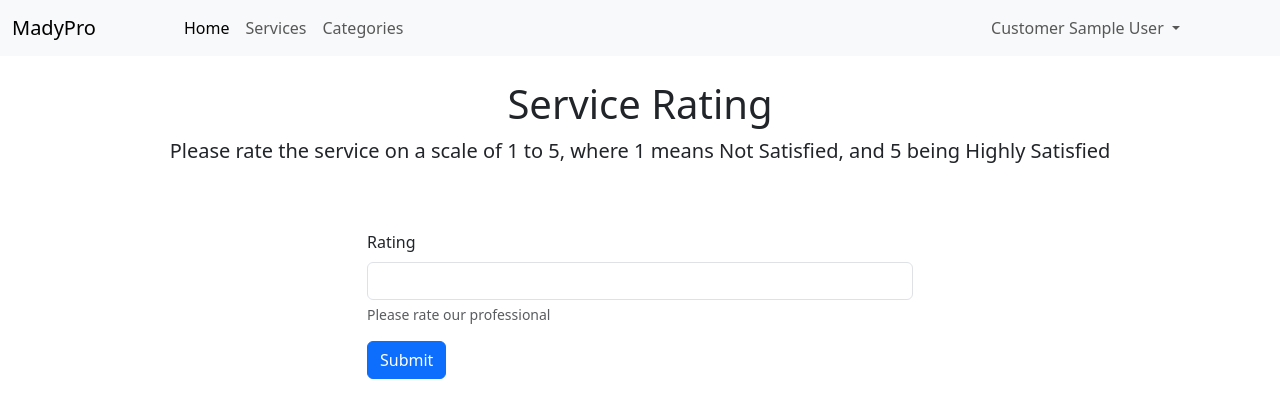
After one commit to devgupta1907/madypro, a Flask app: page /customer-dashbaord/rate/1 in a window 1280 px wide. The commit adds this page. Shown: the top 418 px of the page. Run offline with Flask 3, Linux system fonts and the light colour scheme; the visitor is signed in with stand-in values (Sample User, id 1); data comes from the database, SQL or seed files in the repository.

Commit message:
code progressed

```diff
--- a/app/models.py
+++ b/app/models.py
@@ -1,3 +1,4 @@
+from sqlalchemy import CheckConstraint
 from werkzeug.security import generate_password_hash, check_password_hash
 from flask_login import UserMixin
 from app import db
@@ -28,6 +29,8 @@ class ServiceRequest(db.Model):
     customer_id = db.Column(db.Integer, db.ForeignKey('customer.id'), nullable=False)
     professional_id = db.Column(db.Integer, db.ForeignKey('professional.id'), nullable=False)
     status = db.Column(db.String, default="Requested")
+    rating = db.Column(db.Integer, CheckConstraint(sqltext='rating >= 1 AND rating <= 5'), nullable=True)
+
 
     def __repr__(self):
         return f"<ServiceRequest {self.id}>"
@@ -71,6 +74,19 @@ class Professional(UserMixin, db.Model):
     def __repr__(self):
         return f'<Professional {self.name}>'
 
+    @property
+    def rating(self):
+        total_services = 0
+        total_ratings = 0
+        for request in self.service_requests:
+            if request.rating is not None:
+                total_ratings += request.rating
+            total_services += 1
+
+        if total_services > 0: return total_ratings / total_services
+        return None
+
+
     def set_password(self, password):
         if password:
             self.password = generate_password_hash(password)
--- a/app/routes.py
+++ b/app/routes.py
@@ -92,7 +92,7 @@ def add_category():
             return redirect(url_for('admin_services'))
         except Exception as e:
             db.session.rollback()
-            flash(f'Error adding category: {str(e)}', 'danger')
+            flash(f'Error Adding Category. Category Might Already Exists.', 'danger')
             return redirect(url_for('admin_services'))
     return render_template("add_category.html")
 
@@ -115,11 +115,11 @@ def add_service():
         try:
             db.session.add(new_service)
             db.session.commit()
-            flash("Service added successfully!", "success")
+            flash("Service Added Successfully!", "success")
             return redirect(url_for('admin_services'))
         except Exception as e:
             db.session.rollback()
-            flash(f'Error adding service: {str(e)}', 'danger')
+            flash(f'Error Adding Service. Service Might Already Exists.', 'danger')
             return redirect(url_for('admin_services'))
 
     return render_template("add_service.html", categories=all_categories)
@@ -130,7 +130,7 @@ def add_service():
 
 @app.route("/")
 def home():
-    return render_template("base.html")
+    return render_template("home.html")
 
 
 #  ---------------------------- Service Routes --------------------------------------
@@ -148,7 +148,7 @@ def get_professionals_of_service(service_id):
         desired_professionals = Professional.query.filter_by(service_id=service.id, status="Active").all()
         if desired_professionals:
             return render_template("get_professionals_of_service.html", desired_professionals=desired_professionals, service=service)
-        flash('Currently, no professionals are available for this service', 'info')
+        flash('Currently, No Professionals Are Available For This Service', 'info')
         return redirect(url_for('services'))
     return redirect(url_for('home'))
 
@@ -163,10 +163,10 @@ def create_service_request(service_id, professional_id):
             service_request = ServiceRequest(service_id=service_id, customer_id=int(current_user.get_id()[2:]), professional_id=professional_id)
             db.session.add(service_request)
             db.session.commit()
-            flash(f'Your request has been created with Professional {professional.name}.\n Let the professional accept your service request 😀', 'success')
+            flash(f'Your Request Has Been Created With Professional {professional.name}.\n Let The Professional Accept Your Service Request 😀', 'success')
             return redirect(url_for('services'))
         return redirect(url_for('home'))
-    flash('Please login as a customer to book a service', 'danger')
+    flash('Please Login As A Customer To Book A Service', 'danger')
     return redirect(url_for('home'))
 
 
@@ -185,7 +185,7 @@ def get_services_of_category(category_id):
         available_services = category.services
         if available_services:
             return render_template('services.html', services=available_services, category=category.name)
-        flash("Currently, no service is available under this category", 'info')
+        flash("Currently, No Service Is Available Under This Category", 'info')
         return redirect(url_for('categories'))
     return redirect(url_for('home'))
 
@@ -236,6 +236,31 @@ def customer_dashboard():
     return render_template('customer_dashboard.html', customer=customer, service_requests=customer.service_requests)
 
 
+@app.route('/customer-dashbaord/rate/<int:request_id>')
+@customer_login_required
+def rate_service(request_id):
+    return render_template('rating.html', request_id=request_id)
+
+@app.route('/customer-dashboard/close/<int:request_id>', methods=["GET", "POST"])
+@customer_login_required
+def close_request(request_id):
+    if request.method == "POST":
+        rating = request.form.get('rating')
+
+        existing_service_request = ServiceRequest.query.filter_by(id=request_id).first()
+        if not existing_service_request:
+            flash('Service Request Does Not Exist', 'danger')
+            return redirect(url_for('customer_dashboard'))
+
+        existing_service_request.rating = int(rating)
+        existing_service_request.status = "Closed"
+        db.session.commit()
+        return redirect(url_for('customer_dashboard'))
+
+
+
+
+
 #  ------------------------ Registration Routes ----------------------------------
 
 @app.route('/professional-register', methods=['GET', 'POST'])
@@ -274,7 +299,7 @@ def customer_register():
 
         existing_customer = Customer.query.filter_by(email=email).first()
         if existing_customer:
-            flash('Email already registered. Please use different email address.', 'danger')
+            flash('Email Already Registered. Please Use Different Email Address.', 'danger')
             return redirect(url_for('customer_register'))
 
         new_customer = Customer(name=name, email=email)
@@ -283,7 +308,7 @@ def customer_register():
         db.session.add(new_customer)
         db.session.commit()
 
-        flash("Your account has been created. Book your first service now!", "success")
+        flash("Your Account Has Been Created. Book Your First Service Now!", "success")
         return redirect(url_for('home'))
 
     return render_template('customer_registration.html')
@@ -299,7 +324,7 @@ def professional_login():
         professional = Professional.query.filter_by(email=email).first()
         if professional and check_password_hash(professional.password, password):
             login_user(professional)
-            flash("You are now logged in!", "success")
+            flash("You Are Now Logged In!", "success")
             return redirect(url_for('home'))
     return render_template('login.html', usertype="professional")
 
@@ -313,7 +338,7 @@ def customer_login():
         customer = Customer.query.filter_by(email=email).first()
         if customer and check_password_hash(customer.password, password):
             login_user(customer)
-            flash("You are now logged in!", "success")
+            flash("You Are Now Logged In!", "success")
             return redirect(url_for('home'))
     return render_template('login.html', usertype="customer")
 
@@ -324,5 +349,5 @@ def customer_login():
 @login_required
 def logout():
     logout_user()
-    flash('You have been logged out.', 'info')
+    flash('You Have Been Logged Out.', 'info')
     return redirect(url_for('home'))
--- /dev/null
+++ b/app/templates/rating.html
@@ -0,0 +1,33 @@
+{% extends 'base.html' %}
+
+{% block content %}
+
+<div class="container mt-4">
+    <h3 class="text-center display-6 my-2">Service Rating</h3>
+    <div class="row">
+    <div class="text-center">
+        <p class="lead">
+            Please rate the service on a scale of 1 to 5, where 1 means Not Satisfied, and 5 being Highly Satisfied
+        </p>
+    </div>
+    </div>
+</div>
+
+<div class="container mt-5">
+    <div class="row justify-content-center">
+        <div class="col-md-6">
+            <form action="{{ url_for('close_request', request_id=request_id) }}" method="POST">
+
+                <div class="mb-3">
+                    <label for="rating" class="form-label">Rating</label>
+                    <input type="number" class="form-control" id="rating" name="rating" min="1" max="5" required>
+                    <div id="ratingHelp" class="form-text">Please rate our professional</div>
+                </div>
+
+                <button type="submit" class="btn btn-primary">Submit</button>
+            </form>
+        </div>
+    </div>
+</div>
+
+{% endblock %}
```
Also changed, not shown: app/templates/customer_dashboard.html (+5 -25 lines), app/templates/home.html (added, +16 -0 lines), app/templates/professionals_dashboard.html (+11 -2 lines).
